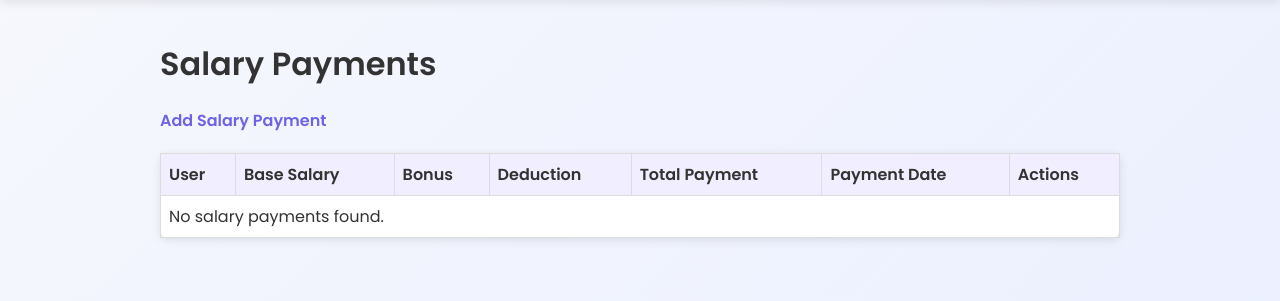
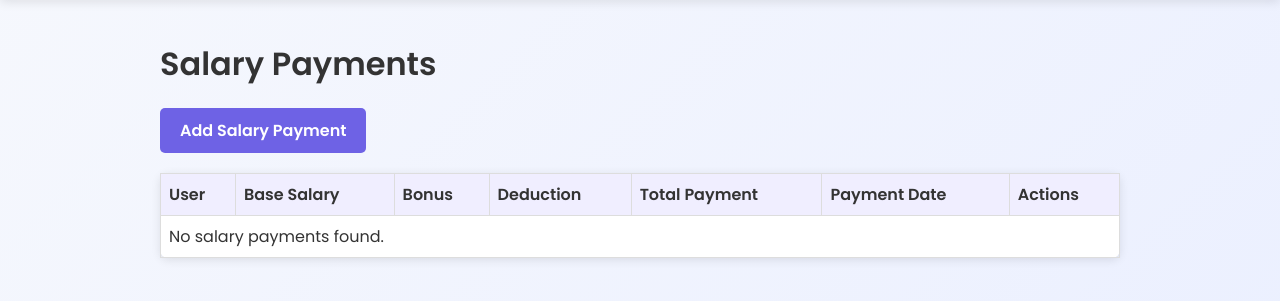
Before and after one commit to eeeeeeeeem/Payroll-System2, a Django app: page /salary_payments/ in a window 1280 px wide. Shown: the part 90-391 px from the top of the page. Run offline with Django 5.2, Linux system fonts and the light colour scheme; data that the repository does not hold is empty.

Commit message:
Genodiala Latest

```diff
--- a/Payroll/templates/payroll.html
+++ b/Payroll/templates/payroll.html
@@ -91,6 +91,21 @@
         .actions a:hover {
             color: #333;
         }
+        .add-payment-btn {
+            color: #fff;
+            background-color: var(--primary-color);
+            font-weight: 600;
+            padding: 10px 20px;
+            border-radius: 5px;
+            text-decoration: none;
+            display: inline-block;
+            margin-bottom: 20px;
+            transition: background-color 0.3s ease;
+        }
+
+        .add-payment-btn:hover {
+            background-color: #4e46c3;
+        }
     </style>
 </head>
 <body>
@@ -108,7 +123,7 @@
 
     <div class="container">
         <h1>Salary Payments</h1>
-        <a href="{% url 'salary_payment_create' %}" style="color: var(--primary-color); font-weight: 600; text-decoration: none; margin-bottom: 20px; display: inline-block;">Add Salary Payment</a>
+        <a href="{% url 'salary_payment_create' %}" class="add-payment-btn">Add Salary Payment</a>
         <table>
             <thead>
                 <tr>
```
